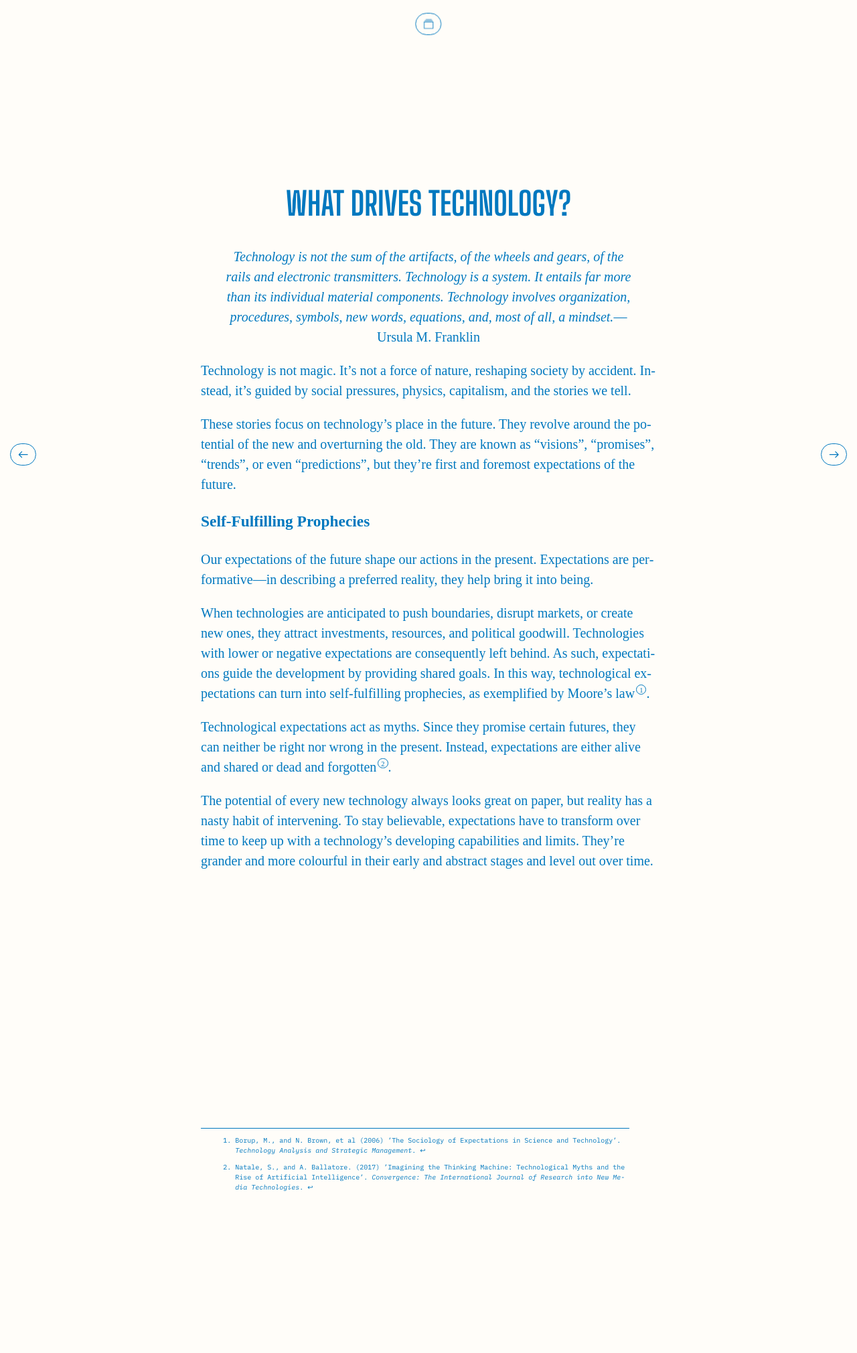
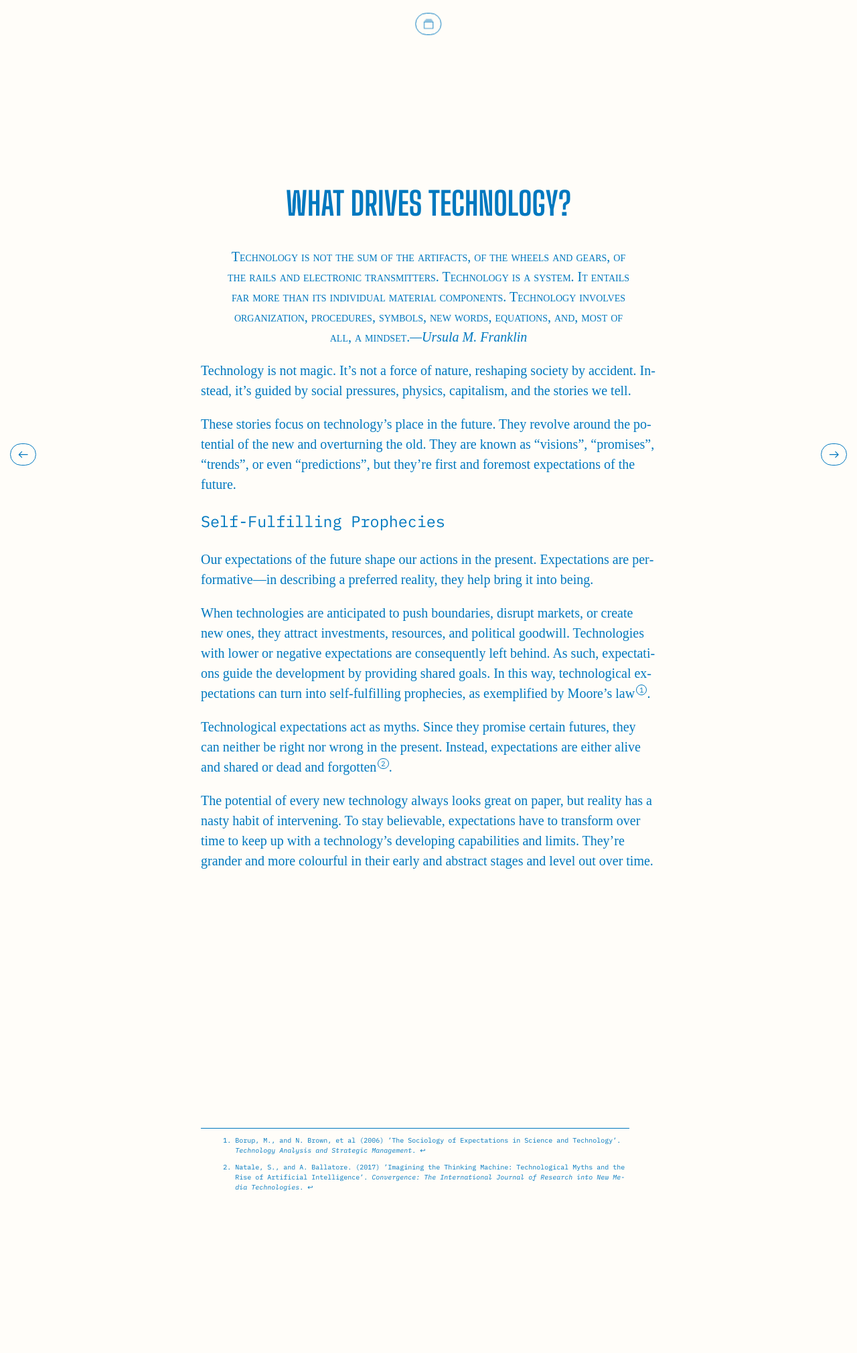
Before and after one commit to Klingebeil/a-fieldguide-to-hype, a Jekyll site: the page built from _content/01-00-what-drives-technology.md, in a window 1280 px wide. Shown: the whole page at 67% size. Built offline with Jekyll 4.4.1, drawn with Linux system fonts in a browser that asks for light colours.

Commit message:
update with content

```diff
--- a/_sass/_typography.scss
+++ b/_sass/_typography.scss
@@ -21,12 +21,13 @@ body {
 }
 
 sup a{
+    font-family: 'IBM Plex Mono', monospace;
     font-variant-numeric: lining-nums;
     font-size: 0.7em;
     color: var(--text);
     text-decoration: none;
     border: 1px solid var(--text);
-    padding: 2px 4px 0px 4px;
+    padding: 0px 4px 0px 4px;
     border-radius: 99px;
     margin-left: 2px;
 
@@ -39,7 +40,8 @@ sup a{
     margin-top: 30vw;
     border-top: 1px solid var(--text);
 
-    li {margin-left: 4vw;}
+    li {margin-left: 4vw; margin-bottom: 1em;}
+    p {display: inline;}
     .reversefootnote {
         text-decoration: none;
         color: var(--text);
@@ -61,13 +63,6 @@ h1, h2, h3, h4, h5 {
 }
 
 section {
-    h4, h5 {
-        font-family: 'IBM Plex Mono', monospace !important;
-        font-size: 0.8em;
-        color: var(--main-contrast);
-        margin-left: 35px;
-        margin-top: 3em;
-    }
 
     h1, h2 {
         font-family: 'Big Shoulders Display', sans-serif;
@@ -78,12 +73,32 @@ section {
         text-align: center;
     }
 
+    h3 {
+        font-family: 'IBM Plex Mono', monospace !important;
+        font-weight: 100;
+    }
+
+    h4{
+        font-family: 'IBM Plex Mono', monospace !important;
+        text-transform: uppercase;
+        font-size: 0.8em;
+        color: var(--main-contrast);
+        margin-top: 3em;
+        margin-bottom: 0em;
+    }
+
     div, p {
         text-align: left;
+        margin-top: 0em;
+        margin-bottom: 1em;
     }
 
     li p{ margin-left: 0px;}
-    ol {padding-left: 0px;}
+    ol {
+        padding-left: 0px;
+
+        li {margin-bottom: 1em;}
+    }
 }
 
 /*ELEMENTS*/
@@ -162,6 +177,9 @@ button {
     p {
         font-family: 'Calendas Plus', serif;
         text-align: center;
+        font-style: italic;
+
+        em, i {font-style: normal; font-variant: small-caps;}
     }
 }
 
```
